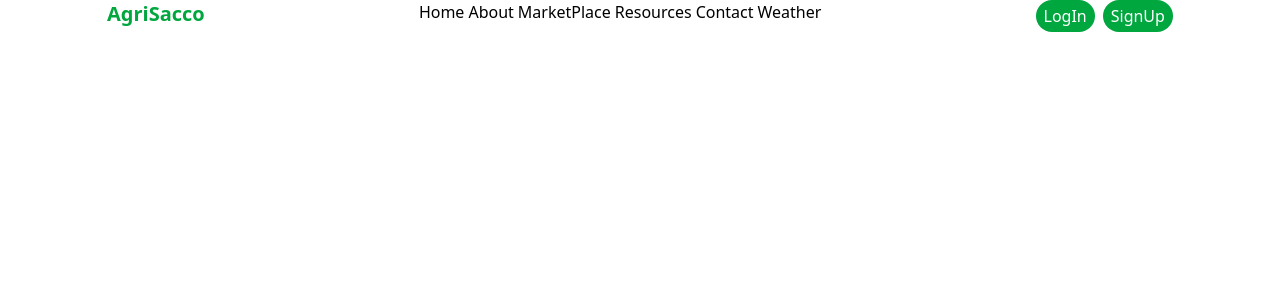
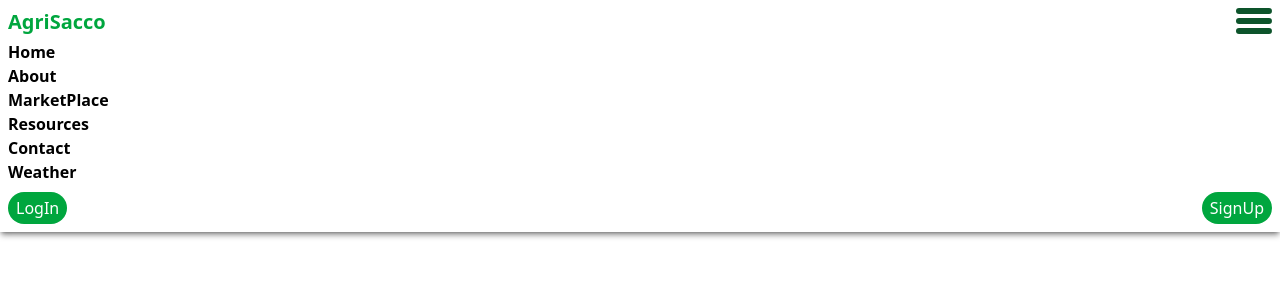
Before and after one commit to amazing955/Agri_webApp, a React (Vite) app: page / in a window 1280 px wide. Shown: the top 300 px of the page. Built offline with nearby package versions, Linux system fonts and the light colour scheme.

Commit message:
Add base styling

```diff
--- a/src/components/Nav.jsx
+++ b/src/components/Nav.jsx
@@ -1,11 +1,19 @@
 function Nav(){
   return(
-    <nav className="flex align-center justify-around flex-wrap">
+    <nav className="flex flex-col shadow-md/40 p-2">
+      <article className="flex justify-between align-center mb-1">
       <p className="font-bold text-green-600 text-xl">
         AgriSacco
       </p>
 
-      <ul className="flex justify-around gap-1 align-center flex-wrap">
+      <article className="flex flex-col gap-1">
+        <div className="w-9 rounded-full h-1.5 border-none bg-green-900"></div>
+        <div className="w-9 rounded-full h-1.5 border-none bg-green-900"></div>
+        <div className="w-9 rounded-full h-1.5 border-none bg-green-900"></div>
+      </article>
+      </article>
+
+      <ul className="flex flex-col font-semibold mb-2">
         <li>Home</li>
         <li>About</li>
         <li>MarketPlace</li>
```
